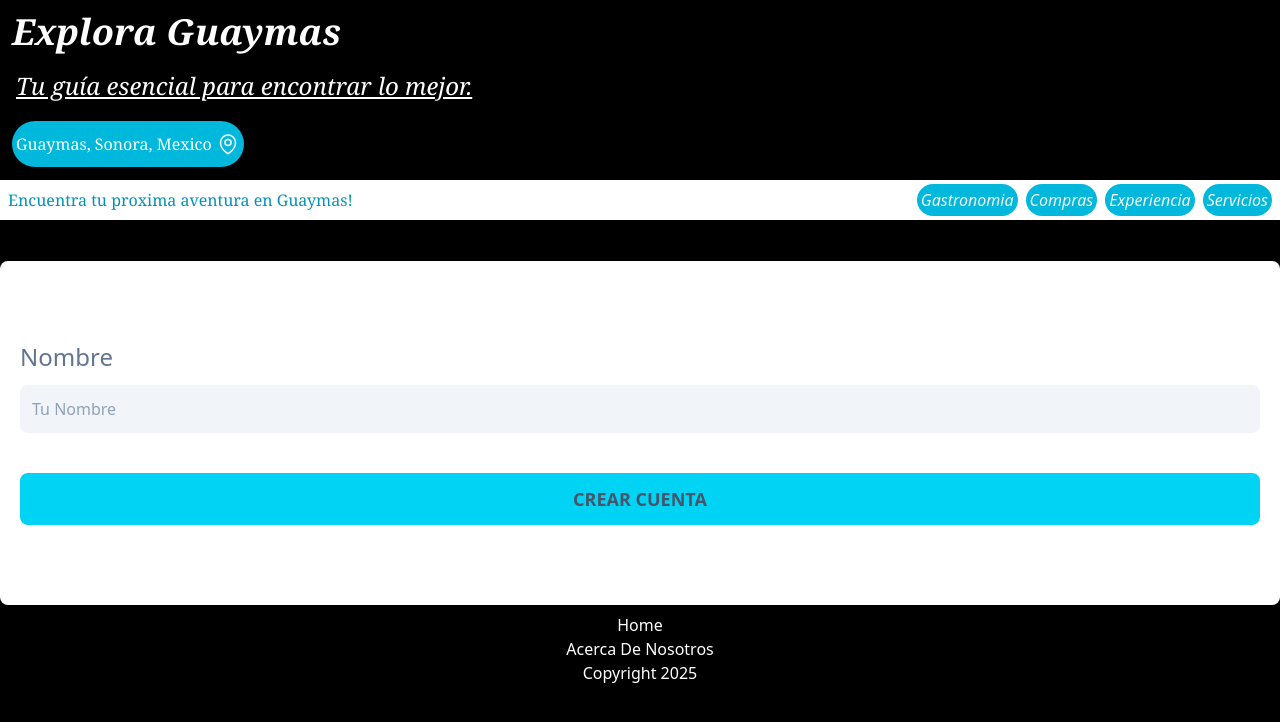
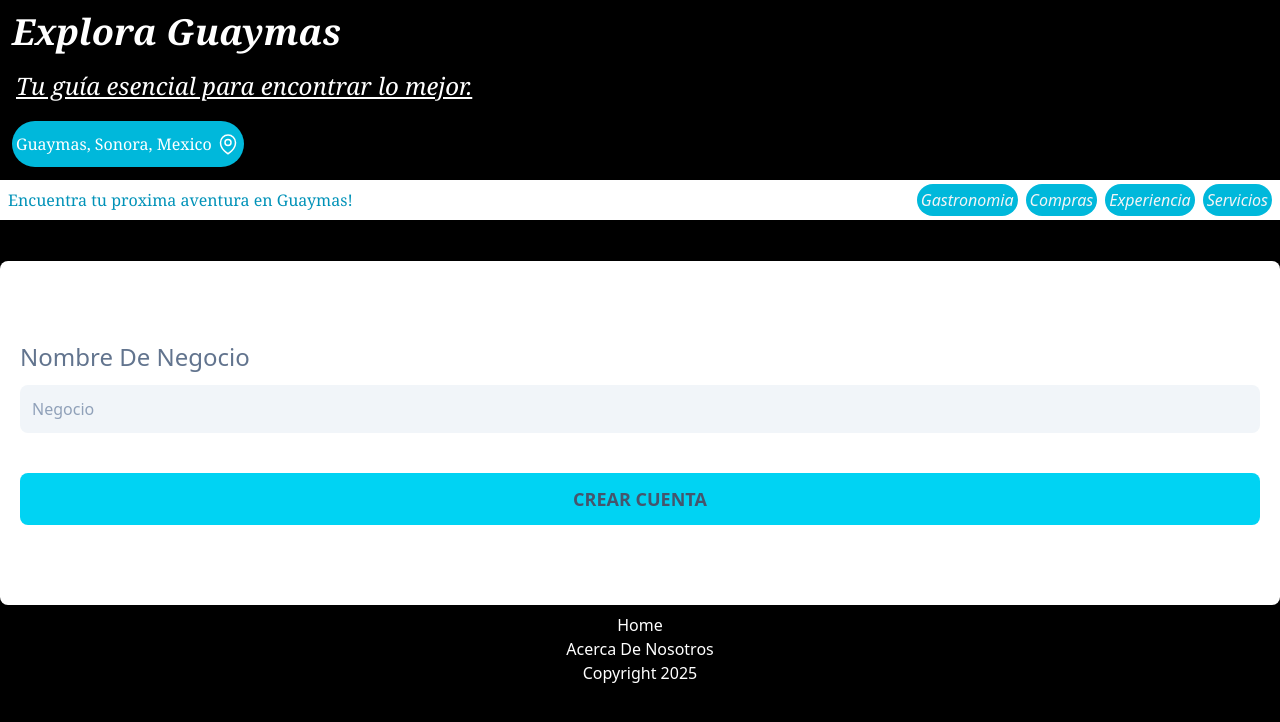
Before and after one commit to TylerBrock01/FE_gsono, a React (Vite) app: page /register in a window 1280 px wide. Shown: the top 722 px of the page. Built offline with nearby package versions, Linux system fonts and the light colour scheme.

Commit message:
input added & react-hook-form installed

```diff
--- a/package.json
+++ b/package.json
@@ -13,6 +13,7 @@
     "@tailwindcss/vite": "^4.1.11",
     "react": "^19.1.0",
     "react-dom": "^19.1.0",
+    "react-hook-form": "^7.60.0",
     "react-router-dom": "^7.6.3",
     "tailwindcss": "^4.1.11"
   },
--- a/src/views/RegisterView.tsx
+++ b/src/views/RegisterView.tsx
@@ -1,17 +1,24 @@
+import {useForm} from 'react-hook-form'
+
 export default function RegisterView() {
+    const {register, handleSubmit, watch, formState: {errors}} = useForm();
+    const handleRegister = () => {
+        console.log('desde handle')
+    }
     return(
         <>
             <form
-                onSubmit={() => {}}
+                onSubmit={handleSubmit(handleRegister)}
                 className="bg-white px-5 py-20 rounded-lg space-y-10 mt-10"
             >
                 <div className="grid grid-cols-1 space-y-3">
-                    <label htmlFor="name" className="text-2xl text-slate-500">Nombre</label>
+                    <label htmlFor="name" className="text-2xl text-slate-500 capitalize">nombre de negocio</label>
                     <input
                         id="name"
                         type="text"
-                        placeholder="Tu Nombre"
+                        placeholder="Negocio"
                         className="bg-slate-100 border-none p-3 rounded-lg placeholder-slate-400"
+                        {...register('name', {required: 'nombre es requerido'})}
                     />
                 </div>
 
```
Also changed, not shown: 1 other file (tests, documents, lock files or other folders).
